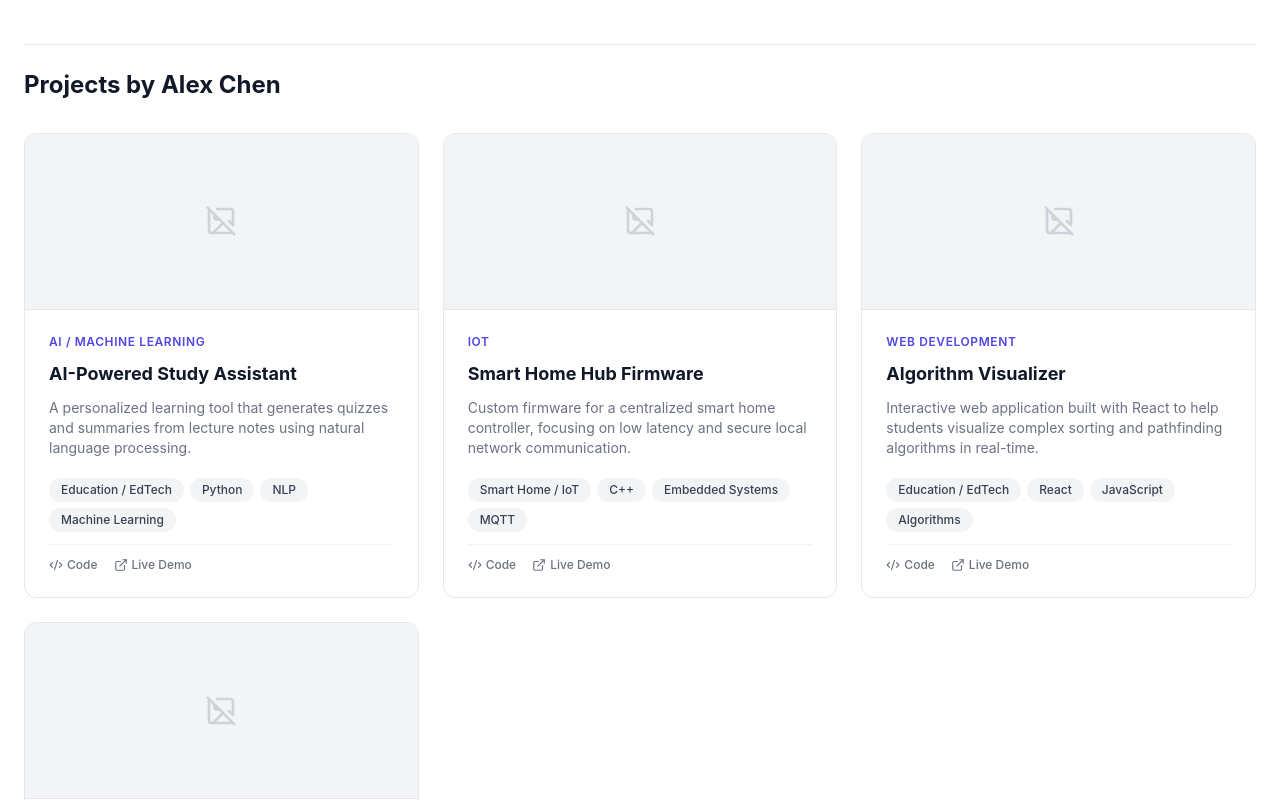
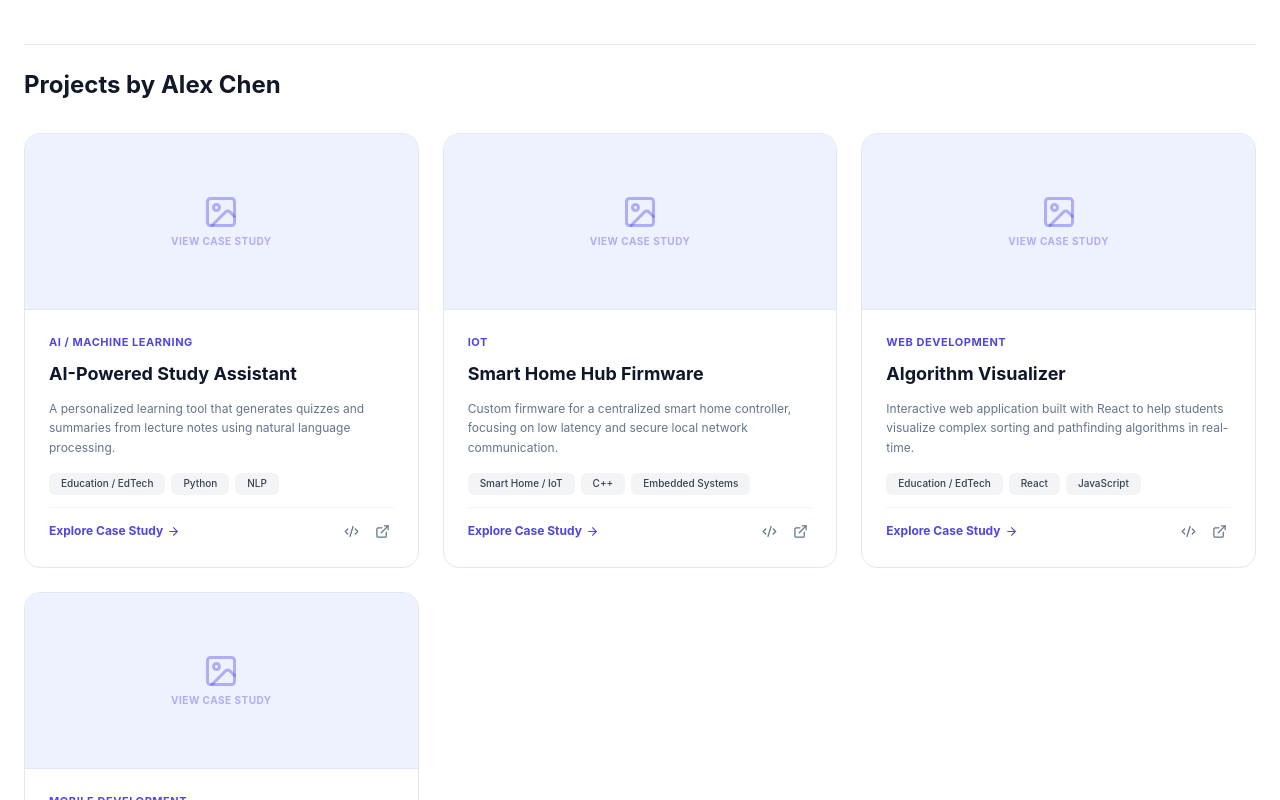
Before and after one commit to AroTech23/theDoers, a Next.js app: page /doers/alexchen in a window 1280 px wide. Shown: the part 820-1620 px from the top of the page. Built offline with nearby package versions, Linux system fonts and the light colour scheme.

Commit message:
feat: make project cards fully clickable on profile with PDF download and exact profile return navigation

```diff
--- a/app/doers/[id]/page.tsx
+++ b/app/doers/[id]/page.tsx
@@ -176,7 +176,7 @@ export default async function DoerProfilePage({ params, searchParams }: DoerProf
         </h2>
         <div className="grid grid-cols-1 md:grid-cols-2 lg:grid-cols-3 gap-6">
           {MOCK_PROJECTS.map((project) => (
-            <ProjectCard key={project.id} project={project} />
+            <ProjectCard key={project.id} project={project} authorId={doer.username || doer.id} />
           ))}
         </div>
       </div>
--- a/app/projects/[id]/page.tsx
+++ b/app/projects/[id]/page.tsx
@@ -9,7 +9,7 @@ import {
   Layers,
   CheckCircle2,
   AlertCircle,
-  Target,
+  Download,
   Sparkles,
   Image as ImageIcon
 } from 'lucide-react';
@@ -30,17 +30,18 @@ export default async function ProjectDetailsPage({
   const resolvedSearchParams = await searchParams;
   const id = resolvedParams.id;
   const from = resolvedSearchParams?.from;
+  const fromProfile = resolvedSearchParams?.fromProfile;
 
   // Fetch project & author from mockData
   const project = MOCK_PROJECTS.find(p => p.id === id) || MOCK_PROJECTS[0];
-  const doer = MOCK_DOERS.find(d => d.id === project.doer_id) || MOCK_DOERS[0];
+  const doer = MOCK_DOERS.find(d => d.id === project.doer_id || d.username === fromProfile || d.id === fromProfile) || MOCK_DOERS[0];
   const moreProjects = MOCK_PROJECTS.filter(p => p.id !== project.id).slice(0, 3);
 
   return (
     <div className="min-h-screen bg-[#F8FAFC] pb-24 pt-6">
       <div className="max-w-[1440px] mx-auto px-6 md:px-8 lg:px-12">
 
-        {/* ── 1. CONTEXTUAL BACK NAVIGATION ── */}
+        {/* ── 1. RELIABLE BACK NAVIGATION ── */}
         <div className="mb-6">
           {from === 'dashboard' ? (
             <Link
@@ -51,7 +52,7 @@ export default async function ProjectDetailsPage({
             </Link>
           ) : (
             <Link
-              href={`/doers/${doer.username || doer.id}`}
+              href={`/doers/${fromProfile || doer.username || doer.id}`}
               className="inline-flex items-center gap-1.5 text-xs font-bold text-[#4F46E5] hover:text-[#3730A3] transition-colors bg-[#EEF2FF] px-3.5 py-1.5 rounded-xl shadow-2xs"
             >
               <ArrowLeft size={14} /> Back to {doer.full_name}&apos;s Profile
@@ -59,7 +60,7 @@ export default async function ProjectDetailsPage({
           )}
         </div>
 
-        {/* ── 2. PROJECT HEADER (Title, Category, Description, Author Meta) ── */}
+        {/* ── 2. PROJECT HEADER (Title, Category, Description, Author Meta, PDF Download) ── */}
         <div className="bg-white border border-[#E2E8F0] rounded-3xl p-8 lg:p-10 shadow-xs mb-10">
           <div className="flex flex-wrap items-center gap-2.5 mb-4">
             <Badge
@@ -97,8 +98,19 @@ export default async function ProjectDetailsPage({
               </div>
             </div>
 
-            {/* Quick CTAs */}
+            {/* Quick CTAs + Download PDF */}
             <div className="flex flex-wrap items-center gap-3 w-full sm:w-auto">
+              {/* PDF Document Download Button */}
+              <a
+                href={`#`}
+                onClick={undefined}
+                download={`${project.title.toLowerCase().replace(/\s+/g, '-')}-documentation.pdf`}
+                className="flex-1 sm:flex-none inline-flex items-center justify-center gap-1.5 px-4 py-2.5 bg-[#EEF2FF] hover:bg-[#E0E7FF] text-[#4F46E5] border border-[#C7D2FE] rounded-xl text-xs font-bold transition-all cursor-pointer shadow-2xs"
+                title="Download Project Case Study Documentation (PDF)"
+              >
+                <Download size={15} /> Download PDF
+              </a>
+
               {project.live_url && (
                 <a href={project.live_url} target="_blank" rel="noreferrer" className="flex-1 sm:flex-none">
                   <Button variant="primary" size="md" className="w-full gap-2 font-bold shadow-xs">
@@ -291,11 +303,16 @@ export default async function ProjectDetailsPage({
                 </div>
               </div>
 
-              {/* Project Links */}
-              {(project.live_url || project.github_url || project.doc_url) && (
+              {/* Project Resources with PDF download */}
               <div>
                 <h3 className="text-xs font-bold text-[#64748B] uppercase tracking-wider mb-3">Project Resources</h3>
                 <div className="space-y-2">
+                  <a
+                    href={`#`}
+                    className="flex items-center text-xs font-bold text-[#4F46E5] hover:text-[#3730A3] p-2 rounded-xl hover:bg-[#EEF2FF] transition-colors group"
+                  >
+                    <Download size={14} className="mr-2.5 text-[#4F46E5]" /> Download Case Study PDF
+                  </a>
                   {project.live_url && (
                     <a href={project.live_url} target="_blank" rel="noreferrer" className="flex items-center text-xs font-bold text-[#4F46E5] hover:text-[#3730A3] p-2 rounded-xl hover:bg-[#EEF2FF] transition-colors group">
                       <ExternalLink size={14} className="mr-2.5 text-[#4F46E5]" /> Live Demo
@@ -313,7 +330,6 @@ export default async function ProjectDetailsPage({
                   )}
                 </div>
               </div>
-              )}
             </div>
 
             {/* About Student Card */}
@@ -356,7 +372,7 @@ export default async function ProjectDetailsPage({
 
           <div className="grid grid-cols-1 md:grid-cols-2 lg:grid-cols-3 gap-6">
             {moreProjects.map((p) => (
-              <ProjectCard key={p.id} project={p} />
+              <ProjectCard key={p.id} project={p} authorId={doer.username || doer.id} />
             ))}
           </div>
         </div>
--- a/components/projects/ProjectCard.tsx
+++ b/components/projects/ProjectCard.tsx
@@ -1,66 +1,82 @@
 import { Project } from '@/types'
 import Badge from '@/components/ui/Badge'
-import { ExternalLink, Code2, ImageOff } from 'lucide-react'
+import { ExternalLink, Code2, ArrowRight, Image as ImageIcon } from 'lucide-react'
 import Link from 'next/link'
 
 interface ProjectCardProps {
   project: Project
+  authorId?: string
 }
 
-export default function ProjectCard({ project }: ProjectCardProps) {
+export default function ProjectCard({ project, authorId }: ProjectCardProps) {
+  const projectLink = authorId
+    ? `/projects/${project.id}?fromProfile=${authorId}`
+    : `/projects/${project.id}`
+
   return (
-    <div className="bg-white border border-[#E5E7EB] rounded-xl overflow-hidden flex flex-col hover:shadow-md transition-shadow">
-      {/* Project Thumbnail / Banner */}
-      <div className="w-full h-44 bg-[#F3F4F6] flex items-center justify-center border-b border-[#E5E7EB] text-[#9CA3AF]">
+    <div className="bg-white border border-[#E2E8F0] rounded-2xl overflow-hidden flex flex-col hover:shadow-md hover:border-[#CBD5E1] transition-all group">
+      {/* Clickable Project Thumbnail / Banner */}
+      <Link href={projectLink} className="block w-full h-44 bg-[#EEF2FF] border-b border-[#E2E8F0] overflow-hidden relative">
         {project.image_url ? (
           <img
             src={project.image_url}
             alt={project.title}
-            className="w-full h-full object-cover"
+            className="w-full h-full object-cover group-hover:scale-105 transition-transform duration-300"
           />
         ) : (
-          <ImageOff size={32} className="opacity-40" />
+          <div className="w-full h-full flex flex-col items-center justify-center text-[#4F46E5]/40 group-hover:text-[#4F46E5]/60 transition-colors">
+            <ImageIcon size={36} />
+            <span className="text-[10px] font-bold uppercase tracking-wider mt-1">View Case Study</span>
+          </div>
         )}
-      </div>
+      </Link>
 
       {/* Content */}
       <div className="p-6 flex flex-col flex-1 gap-3">
         {project.category && (
-          <span className="text-xs font-semibold tracking-wider text-[#4F46E5] uppercase">
+          <span className="text-[11px] font-bold tracking-wider text-[#4F46E5] uppercase">
             {project.category}
           </span>
         )}
 
-        <Link href={`/projects/${project.id}`}>
-          <h4 className="text-lg font-bold text-[#111827] hover:text-[#4F46E5] transition-colors leading-snug">
+        <Link href={projectLink}>
+          <h4 className="text-lg font-bold text-[#0F172A] hover:text-[#4F46E5] transition-colors leading-snug">
             {project.title}
           </h4>
         </Link>
 
-        <p className="text-sm text-[#6B7280] flex-1 line-clamp-3">
+        <p className="text-xs text-[#64748B] flex-1 line-clamp-3 leading-relaxed">
           {project.description}
         </p>
 
         {/* Tags */}
         {project.tags && project.tags.length > 0 && (
-          <div className="flex flex-wrap gap-1.5 pt-2">
-            {project.tags.map((tag) => (
-              <Badge key={tag} label={tag} />
+          <div className="flex flex-wrap gap-1.5 pt-1">
+            {project.tags.slice(0, 3).map((tag) => (
+              <Badge key={tag} label={tag} className="text-[10px] bg-[#F1F5F9] text-[#334155] px-2.5 py-0.5 rounded-md" />
             ))}
           </div>
         )}
 
-        {/* Action Links */}
-        {(project.github_url || project.live_url) && (
-          <div className="flex items-center gap-4 pt-3 mt-auto border-t border-[#F3F4F6] text-xs font-medium text-[#6B7280]">
+        {/* Bottom Actions: View Case Study & Resource Links */}
+        <div className="flex items-center justify-between pt-3 mt-auto border-t border-[#F1F5F9] text-xs">
+          <Link
+            href={projectLink}
+            className="inline-flex items-center gap-1 font-bold text-[#4F46E5] hover:text-[#3730A3] transition-colors"
+          >
+            Explore Case Study <ArrowRight size={13} />
+          </Link>
+
+          <div className="flex items-center gap-2 text-[#64748B]">
             {project.github_url && (
               <a
                 href={project.github_url}
                 target="_blank"
                 rel="noreferrer"
-                className="flex items-center gap-1 hover:text-[#111827] transition-colors"
+                title="View Code"
+                className="p-1 hover:text-[#0F172A] transition-colors"
               >
-                <Code2 size={14} /> Code
+                <Code2 size={15} />
               </a>
             )}
             {project.live_url && (
@@ -68,13 +84,14 @@ export default function ProjectCard({ project }: ProjectCardProps) {
                 href={project.live_url}
                 target="_blank"
                 rel="noreferrer"
-                className="flex items-center gap-1 hover:text-[#4F46E5] transition-colors"
+                title="Live Demo"
+                className="p-1 hover:text-[#4F46E5] transition-colors"
               >
-                <ExternalLink size={14} /> Live Demo
+                <ExternalLink size={15} />
               </a>
             )}
           </div>
-        )}
+        </div>
       </div>
     </div>
   )
```
Lines whose indentation alone changed are shown as unchanged.
